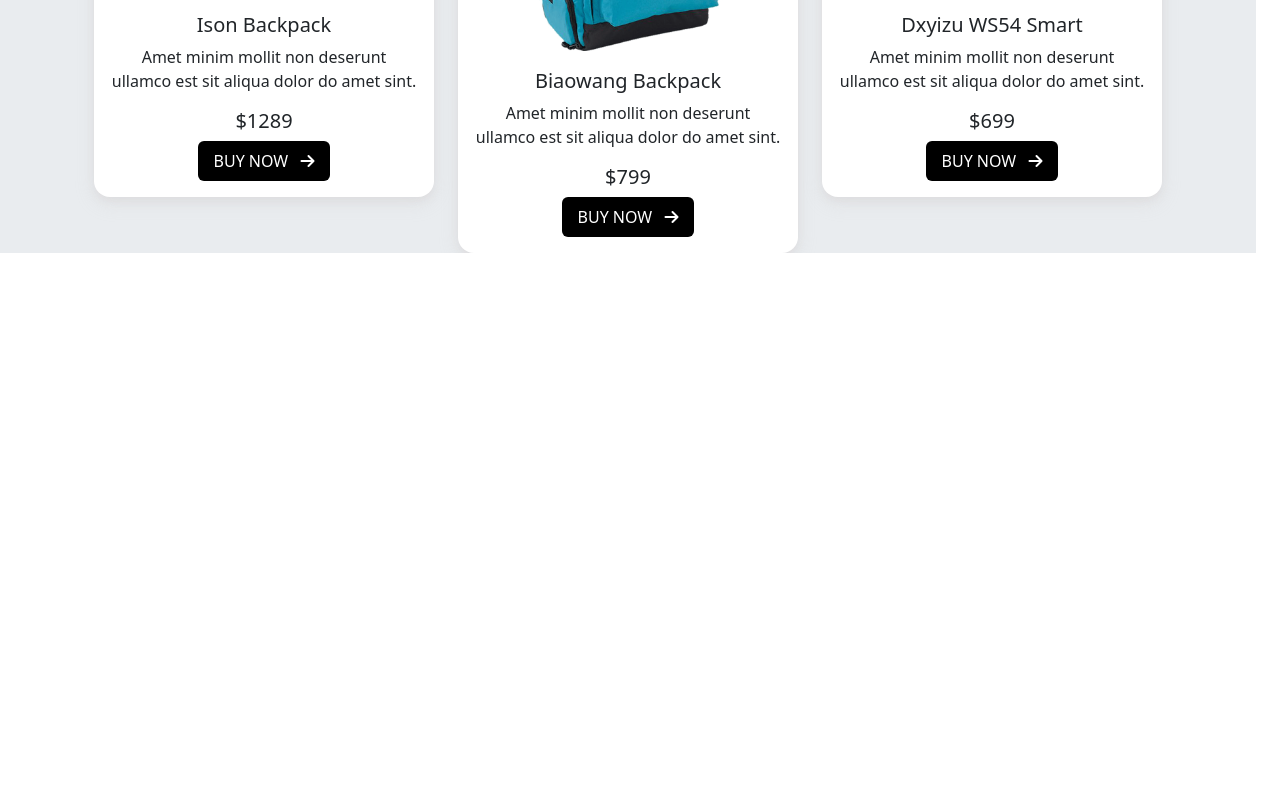
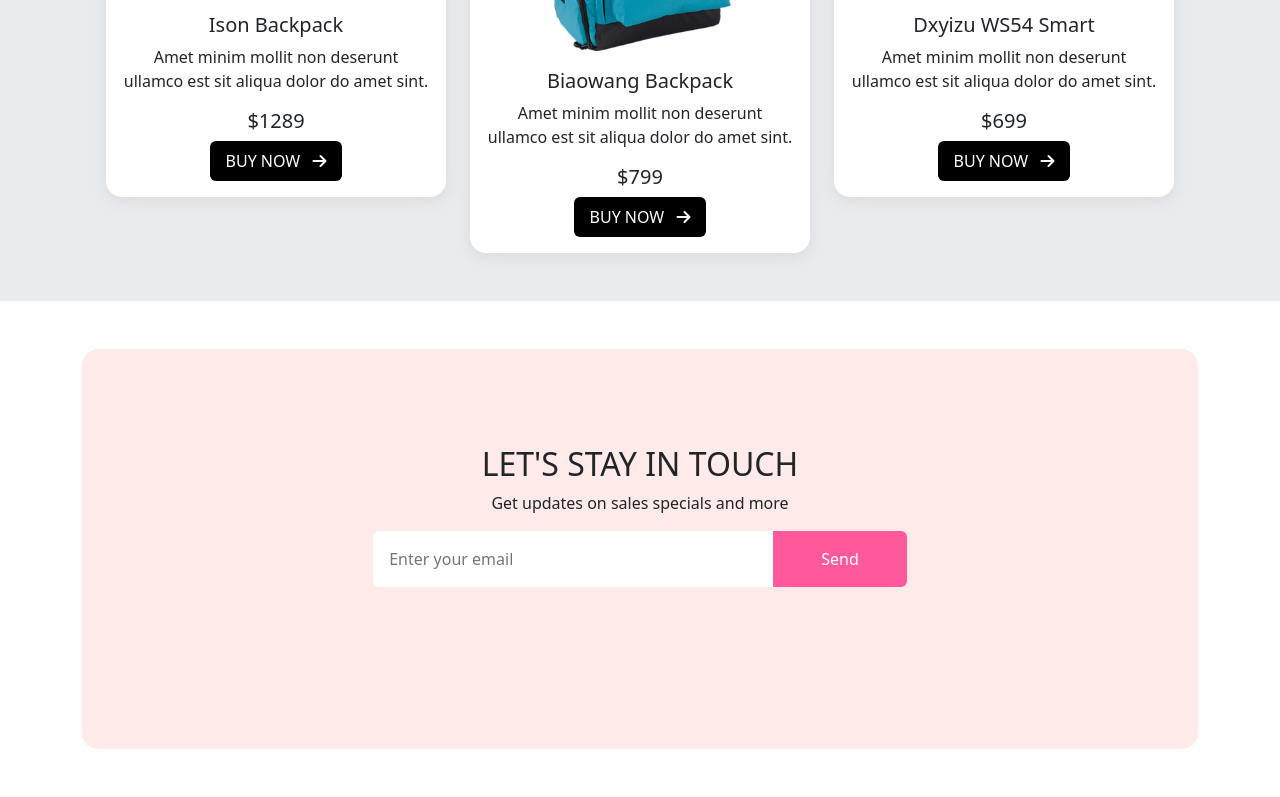
Before and after one commit to FajilatulJunnat/33th-bootstrap-project, a plain HTML site: page index.html in a window 1280 px wide. Shown: the part 1785-2582 px from the top of the page. Before the commit the page ends 2038 px from the top, so only its background shows below. Drawn offline with nearby package versions, Linux system fonts and the light colour scheme.

Commit message:
3rd commit

```diff
--- a/index.html
+++ b/index.html
@@ -13,15 +13,14 @@
 
         <header class="container">
             <!--navber-->
-            <nav class="navbar navbar-expand-lg bg-body-white mt-4">
-                <div class="container-fluid">
+            <nav class="navbar navbar-expand-lg bg-body-white mt-4 ">
+                <div class="container-fluid d-flex justify-content-between">
+
                   <a class="navbar-brand" href="#"><img src="./logo.png" alt="bootstrap"></a>
                   <form class="d-flex" role="search">
                     <input class="form-control me-2" type="search" placeholder="Search" aria-label="Search">
                   </form>
-                  <button class="navbar-toggler" type="button" data-bs-toggle="collapse" data-bs-target="#navbarSupportedContent" aria-controls="navbarSupportedContent" aria-expanded="false" aria-label="Toggle navigation">
-                    <span class="navbar-toggler-icon"></span>
-                  </button>
+
                   <div class="collapse navbar-collapse" id="navbarSupportedContent">
                     <ul class="navbar-nav me-auto mb-2 mb-lg-0">
                       <li class="nav-item">
@@ -38,6 +37,7 @@
                       </li>
                     </ul>
                   </div>
+
                 </div>
               </nav>
               <!--slider-->
@@ -135,7 +135,7 @@
               </div>
               </section>
             <!--shoes-->
-            <section class="bg-body-secondary me-4">
+            <section class="bg-body-secondary pb-5">
               <section class="container">
             <div class="sho-bag-nav p-4">
                 <h2 class="">Shoes</h2>
@@ -232,7 +232,18 @@
                   </div>
               </section>
             </section>
-        </section>
+            <section class="container py-5">
+              <footer class="foo  p-5 rounded-4 d-flex flex-column align-items-center">
+                <div class="text-center p-5">
+                <h2>LET'S STAY IN TOUCH </h2>
+                <p>Get updates on sales specials and more</p>
+                <form class="d-flex " role="search">
+                  <input class="rounded-start-2 search p-3" type="search" placeholder="Enter your email" aria-label="Search" style="width: 400px;">
+                  <button class="btn-3 rounded-end-2 px-5" type="submit">Send</button>
+                </form>
+                </div>
+              </footer>
+            </section>
     <script src="https://cdn.jsdelivr.net/npm/bootstrap@5.3.2/dist/js/bootstrap.bundle.min.js" integrity="sha384-C6RzsynM9kWDrMNeT87bh95OGNyZPhcTNXj1NW7RuBCsyN/o0jlpcV8Qyq46cDfL" crossorigin="anonymous"></script>
 </body>
 </html>
--- a/style.css
+++ b/style.css
@@ -51,3 +51,17 @@
     border: none;
     border-radius: 6px;
 }
+/*footer*/
+.foo{
+    height: 400px;
+    background-color:#FEEAE9 ;
+
+}
+.btn-3{
+    background-color: #FF589B;
+    color: #FFFFFF;
+    border: none;
+}
+.search{
+    border: none;
+}
```
